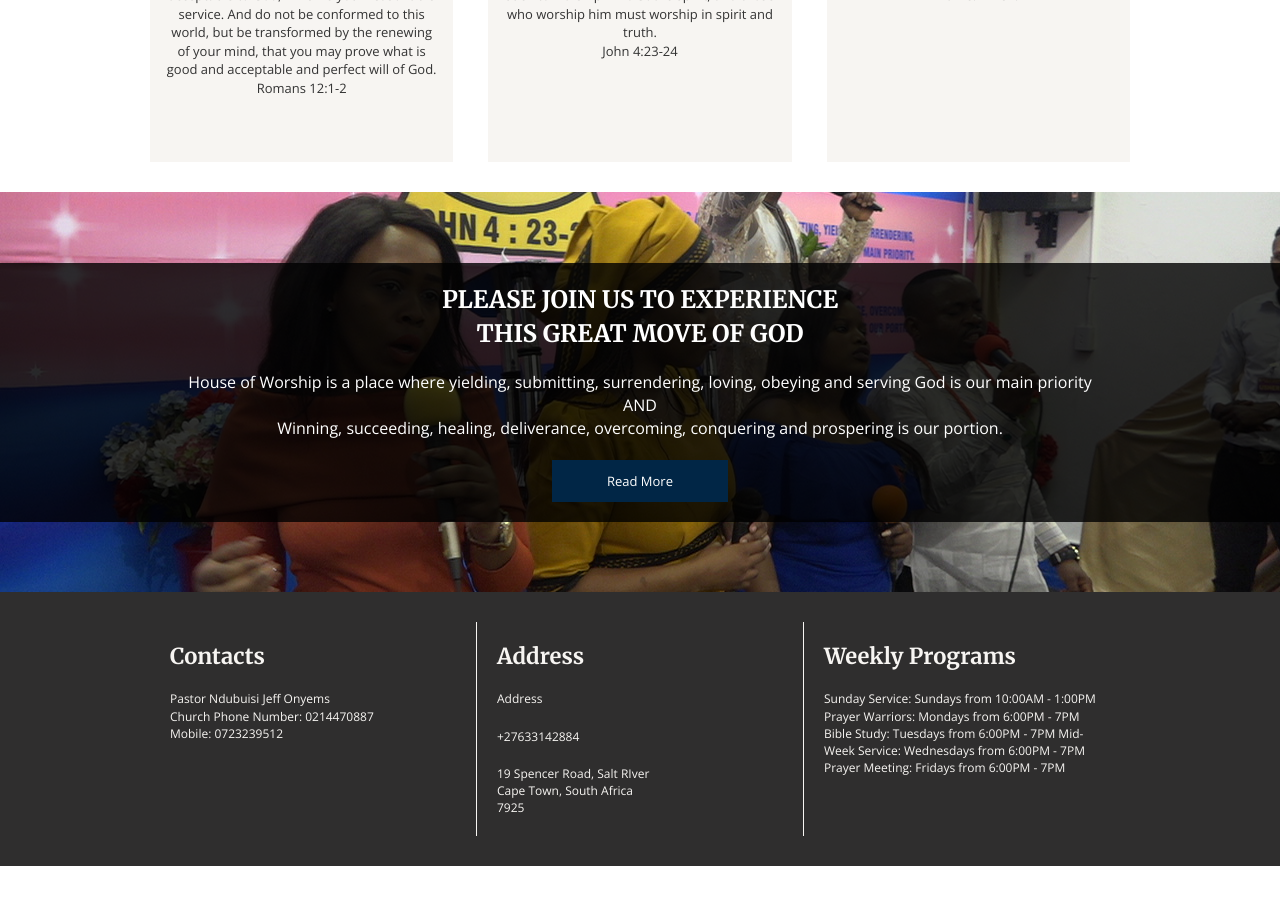
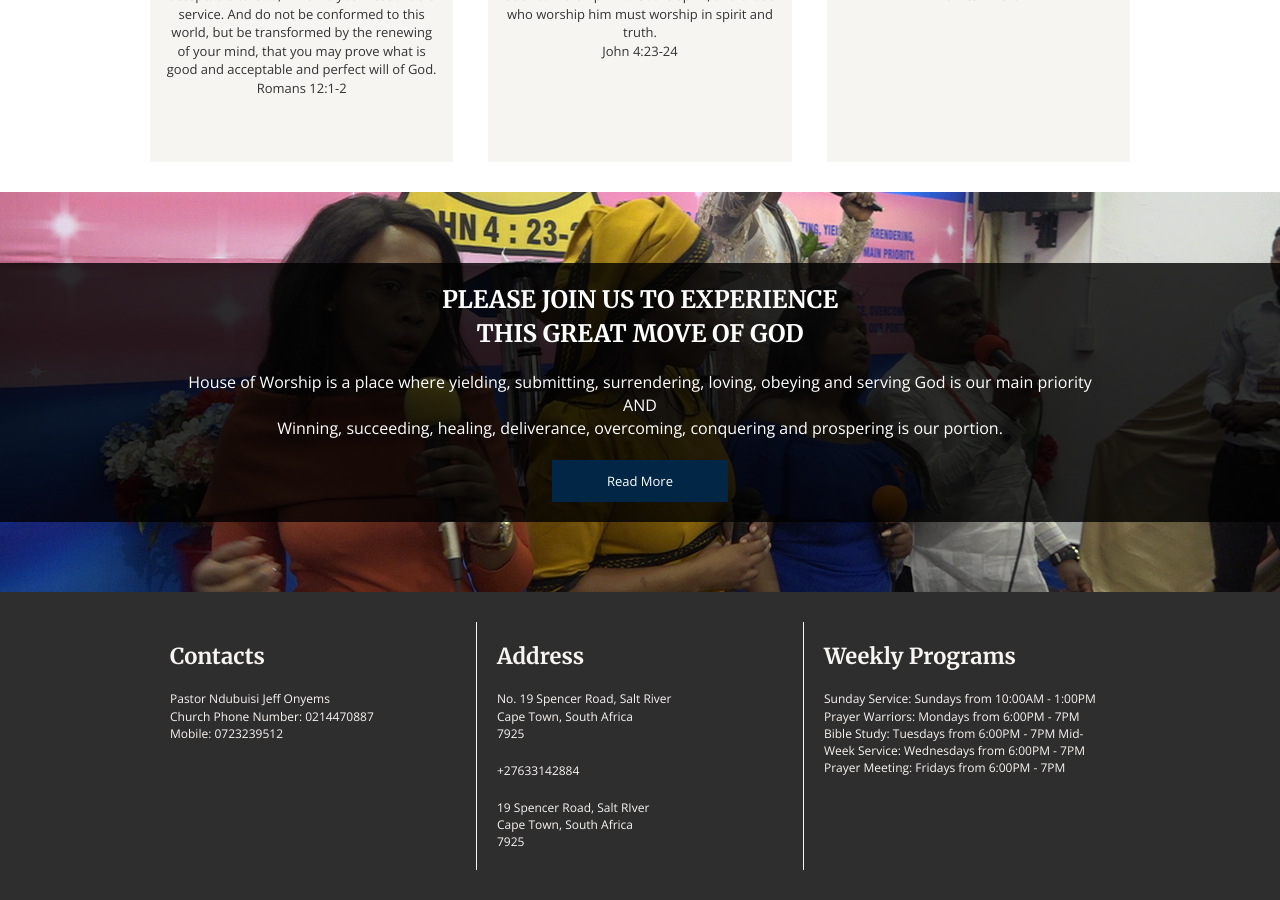
Before and after one commit to riyaadh47/hilary, a Jekyll site: the page built from index.html, in a window 1280 px wide and 900 px high, scrolled down 5395 px. Built offline with Jekyll 4.4.1, drawn with Linux system fonts in a browser that asks for light colours; nearby versions of some CDN libraries; library files that are not in the unit come from our copies; before the commit the page ends 6261 px from its top, so only the background shows below that.

Commit message:
Update from Forestry.io - Updated footer.json

```diff
--- a/_data/footer.json
+++ b/_data/footer.json
@@ -8,7 +8,7 @@
       "title": "Address",
       "tel": "+27633142884",
       "address": "19 Spencer Road, Salt RIver <br>Cape Town, South Africa <br>7925",
-      "description": "Address"
+      "description": "No. 19 Spencer Road, Salt River <br/> Cape Town, South Africa <br/> 7925"
     },
     {
       "title": "Weekly Programs",
```
